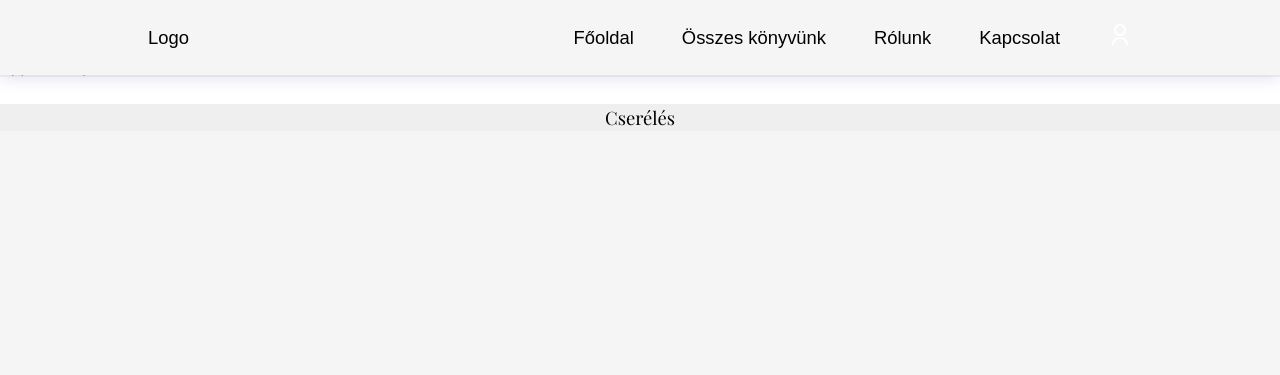
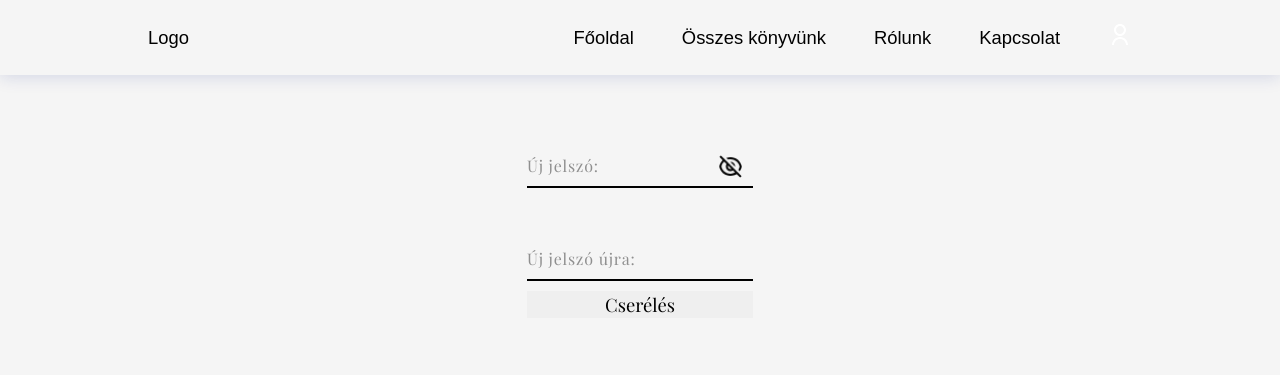
Before and after one commit to BaBence04/Konyvtarazo-rendszer-projekt, a PHP site: page /resetPassword.php in a window 1280 px wide. Shown: the top 375 px of the page. Run offline with PHP 8.4, Linux system fonts and the light colour scheme; some web fonts are replaced.

Commit message:
Update resetPassword.php

```diff
--- a/WEB/resetPassword.php
+++ b/WEB/resetPassword.php
@@ -7,24 +7,49 @@
     <script src="jquery.js"></script>
     <link rel="stylesheet" href="/web/style.css">
     <script src="/web/passwordValidation.js" defer></script>
+
+    <link rel="android-chrome" sizes="192x192" href="/web/icons/android-chrome-192x192.png">
+    <link rel="android-chrome" sizes="512x512" href="/web/icons/android-chrome-512x512.png">
+    <link rel="apple-touch-icon" sizes="180x180" href="/web/icons/apple-touch-icon.png">
+    <link rel="icon" type="image/png" sizes="32x32" href="/web/icons/favicon-32x32.png">
+    <link rel="icon" type="image/png" sizes="16x16" href="/web/icons/favicon-16x16.png">
+    <link rel="manifest" href="/web/site.webmanifest">
+    <link rel="shortcut icon" href="/web/icons/favicon.ico" type="image/x-icon">
 </head>
 <body>
     <?php require("navbar.html");?>
-    <div class="change-password-holder">
-        <label for="newPassword">Új jelszó:</label>
+    <div class="space-after-nav"></div>
+    <div class="change-password-holder" style="margin-inline: auto;">
+        <!-- <label for="newPassword">Új jelszó:</label>
         <input type="password" id="newPassword" oninput="ValidatePassword(this.value);" onkeyup="CheckForEnterPressedAndClickGivenButton(event, 'changePasswordButton');">
         <?php require("new_password_error_messages.html");?>
         <label for="newPasswordAgain" >Új jelszó újra:</label>
-        <input required type="password" id="newPasswordAgain" onkeyup="CheckForEnterPressedAndClickGivenButton(event, 'changePasswordButton');">
+        <input required type="password" id="newPasswordAgain" onkeyup="CheckForEnterPressedAndClickGivenButton(event, 'changePasswordButton');"> -->
 
+
+        <div class="inputbox">
+            <img src="/web/imgs/eye-off-line.png" id="eyeicon" onclick="TogglePasswordVisibility(this, 'newPassword');" alt="Toggle Password Visibility">
+            <input type="password" id="newPassword" placeholder=" " oninput="ValidatePassword(this.value);" onkeyup="CheckForEnterPressedAndClickGivenButton(event, 'changePasswordButton');">
+            <span for="newPassword">Új jelszó:</span>
+            <i></i>
+        </div>
+        <?php require("new_password_error_messages.html");?>
+
+        <div class="inputbox">
+            <input type="password" id="newPasswordAgain" placeholder=" " onkeyup="CheckForEnterPressedAndClickGivenButton(event, 'changePasswordButton');">
+            <span for="newPasswordAgain">Új jelszó újra:</span>
+            <i></i>
+        </div>
+        <!-- <input type="button" id="changePasswordButton" value="Módosítás" onclick="ChangePassword();"> -->
+
+        <button onclick="ChangePassword();" id="changePasswordButton" type="button">Cserélés</button>
     </div>
-    <button onclick="ChangePassword();" id="changePasswordButton" type="button">Cserélés</button>
 </body>
 
 <script>
     function ChangePassword(){
         let password = document.getElementById("newPassword").value;
-        let passwordAgain =document.getElementById("newPasswordAgain").value;
+        let passwordAgain = document.getElementById("newPasswordAgain").value;
         ValidatePassword(password);
         if(Array.from(document.getElementById("errors_with_password").children).every(e=> !e.checkVisibility())){
             if(password != passwordAgain){
@@ -42,9 +67,18 @@
                 },
                 success: function(response)  {
                     let data =JSON.parse(response);
-                    console.log(data);
 
-                    alert(data["status"]);
+                    if(data["status"] == "success"){
+                        alert("Sikeresen meg lett változtatva a jelszava!");
+                        document.getElementById("newPassword").value = "";
+                        document.getElementById("newPasswordAgain").value = "";
+
+
+                    }else if(data["status"] == "expired"){
+                        alert("Ezzel a linkkel már egyszer meg lett változtatva a jelszó! Ha nem tudja jelszavát, kérem kérjen új linket!");
+                    }else{
+                        alert(data["status"]);
+                    }
                 }});
             }
 
```
